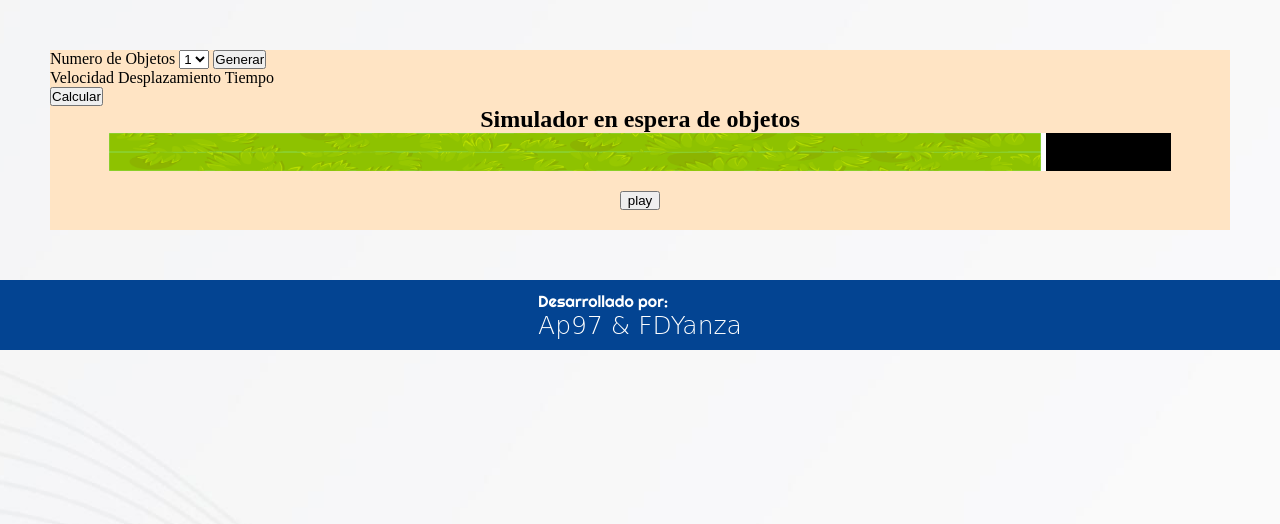
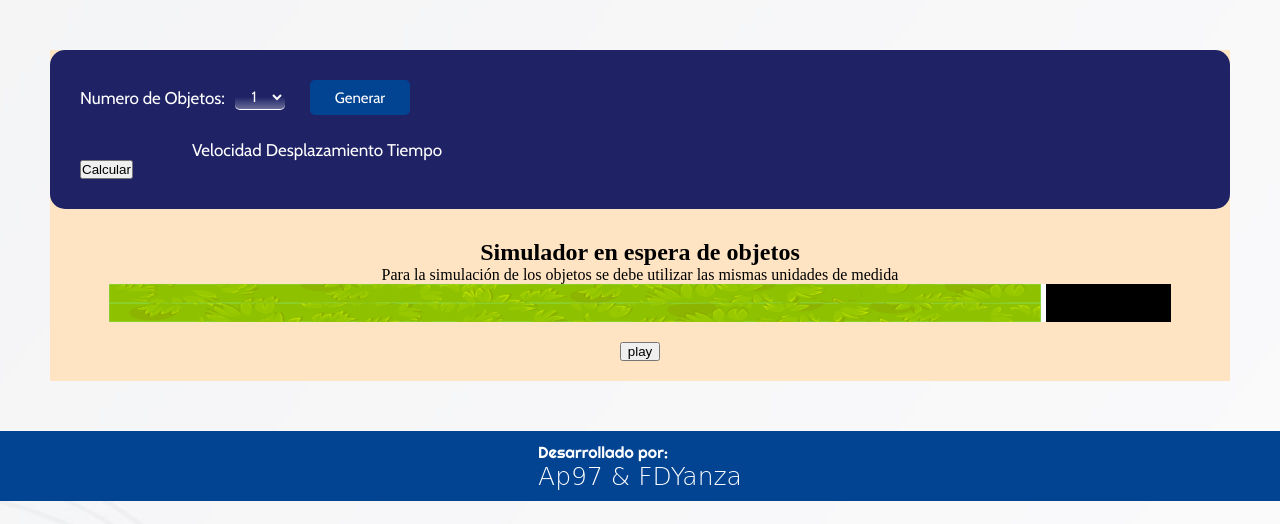
Before and after one commit to Aspg97/XRMRU, a PHP site: page /webComponents/PGG_ADD/simulador.html in a window 1280 px wide. Shown: the part 120-644 px from the top of the page. Run offline with PHP 8.4, Linux system fonts and the light colour scheme; some web fonts are replaced.

Commit message:
Poniendo estilos a la pestana simulador

```diff
--- a/webComponents/Estilos/estilosSimulator.css
+++ b/webComponents/Estilos/estilosSimulator.css
@@ -1,7 +1,9 @@
-.acc-sim{
-    width: 100%;
-    text-align: center;
+:root {
+    --first-color: #034492;
+    --second-color: #E8DAEF;
+    --compl-color: #0070C2;
 }
+/*Estilos de la parte de requeriemientos de datos*/
 .cont-simulator{
     width: 100%;
     padding: 50px;
@@ -11,6 +13,103 @@
     width: 100%;
     margin: 0 auto;
     background-color: bisque;
+}
+
+.enter-date{
+    padding: 30px;
+    margin-bottom: 30px;
+    border-radius: 15px;
+    background-color: #1F2366;
+}
+
+label{
+    font-size: 17px;
+    color: #fff;
+    font-family: 'Cabin', sans-serif;
+}
+
+select, input {
+    border-style: none;
+    border-radius: 5px;
+    font-family: 'Cabin', sans-serif;
+    outline: none;
+}
+
+.lbl-num-obj{
+    margin: 0 10px 0 0;
+}
+
+.option-info {
+    display: flex;
+    align-items: center;
+    margin-bottom: 25px;
+}
+
+.option-info select, select {
+    width: 50px;
+    height: 25px;
+    font-size: 15px;
+    text-align: center;
+    margin-right: 25px;
+    background: linear-gradient(to top, #fff5, #0000,#0000);
+    border-bottom: solid 1px #fff;
+    color: #fff;
+}
+
+.option-info select:hover{
+    transition: 0.5s;
+    background: none;
+    background-color: #fffa;
+    color: #000;
+}
+
+option {
+    color: #000;
+}
+
+.btn-gen-obj {
+    width: 100px;
+    height: 35px;
+    border-style: none;
+    outline: none;
+    border-radius: 5px;
+    background-color: var(--first-color);
+    font-family: 'Cabin', sans-serif;
+    font-size: 15px;
+    color: #fff;
+    font-weight: 500;
+}
+
+.btn-gen-obj:hover {
+    transition: 0.5s;
+    background-color: var(--compl-color);
+}
+
+.cont-lbl-in{
+    width: 80%;
+    margin: 0 auto;
+}
+
+.mos-obj {
+    display: flex;
+    margin: 20px;
+}
+
+.mos-obj label{
+    width: 100px;
+}
+
+
+
+.btn-simu{
+    display: block;
+}
+/*Fin de los estilos de la seccion de requerimientos de datos   */
+
+/*Estilos para el bloque de simulacion*/
+.acc-sim{
+    width: 100%;
+    text-align: center;
 }
 
 .cont-simu-glob{
@@ -64,9 +163,9 @@
     width: 100%;
 }
 
-
-
 .btn-play{
     width: 40px;
     margin: 20px;
 }
+
+/*fin de estilos para el bloque de simulacion*/
--- a/webComponents/JS/funsimulator.js
+++ b/webComponents/JS/funsimulator.js
@@ -1,11 +1,13 @@
 var numObj = document.getElementById("num-obj");
+const idTitulo = document.getElementById("id-title-simu");
 let crearObj = document.querySelector(".obj");
 let generar = document.getElementById("btn-gen");
 let calcular = document.getElementById("btn-simu");
 let conSimS = document.querySelector(".cont-simu-street");
 let frag = document.createDocumentFragment();
-let cont = false;
+var cont = false;
 generar.addEventListener("click", () => {
+    cont =true; // La variable detecta el click en el boton generar para cambiar la leyenda del titlo "Simulador en espera de objetos"
     crearObj.innerHTML = "";
     conSimS.innerHTML = "";
     console.log("Se genero " + numObj.value + " elementos");
@@ -42,12 +44,14 @@ generar.addEventListener("click", () => {
                     </select>
                 </div>
             </div>`;
-        objUni.appendChild(contInfoObj);
+        objUni.appendChild(contInfoObj); //Agregamos los inputs necesarios segun la seleccion de elementos
         const div = document.createElement("DIV");
         div.classList.add("cont-calle");
         div.id = "street"
         div.innerHTML = `<label class="eti-a">Auto `+(i+1)+`</label><div class="cont-auto cont-auto-`+i+`"><img src="../IMG/Simulator/componente-auto-` + i + `.png"  class="auto-simu"></div><img src="../IMG/Simulator/componente-asfalto.png">`;
-        frag.appendChild(div);
+        frag.appendChild(div); // Agregamos las diferentes pistas con los autos segun la seleccion de elementos
+        idTitulo.textContent = "Simulación 2D";
+        idTitulo.classList.add("traslation-tittle");
     }
     crearObj.appendChild(objUni);
     conSimS.appendChild(frag);
--- a/webComponents/PGG_ADD/simulador.html
+++ b/webComponents/PGG_ADD/simulador.html
@@ -10,6 +10,7 @@
     <link href="https://fonts.googleapis.com/css2?family=Sedgwick+Ave+Display&display=swap" rel="stylesheet">
     <link href="https://fonts.googleapis.com/css2?family=Righteous&display=swap" rel="stylesheet">
     <link href="https://fonts.googleapis.com/css2?family=Vina+Sans&display=swap" rel="stylesheet">
+    <link href="https://fonts.googleapis.com/css2?family=Cabin&display=swap" rel="stylesheet">
     <meta name="viewport" content="width=device-width, initial-scale=1.0">
     <title>M.R.U</title>
 
@@ -42,32 +43,36 @@
     <main class="cont-simulator">
         <div class="simulator">
             <section class="enter-date">
-                <div>
-                    <label>Numero de Objetos</label>
+                <div class="option-info">
+                    <label class="lbl-num-obj">Numero de Objetos:</label>
                     <select class="option-num-obj" id="num-obj">
                         <option>1</option>
                         <option>2</option>
                         <option>3</option>
                         <option>4</option>
                     </select>
-                    <button id="btn-gen">Generar</button>
+                    <button class="btn-gen-obj" id="btn-gen">Generar</button>
                 </div>
-                <div class="titulo-obj">
-                    <label>Velocidad</label>
-                    <label>Desplazamiento</label>
-                    <label>Tiempo</label>
+                <div class="cont-lbl-in">
+                    <div class="titulo-obj">
+                        <label>Velocidad</label>
+                        <label>Desplazamiento</label>
+                        <label>Tiempo</label>
+                    </div>
+                    <div class="obj" id="cont-date-obj"></div>
                 </div>
-                <div class="obj" id="cont-date-obj"></div>
-                <button id="btn-simu">Calcular</button>
+                <button class="btn-simu" id="btn-simu">Calcular</button>
             </section>
             <section class="acc-sim">
-                <h2 class="title-simu-state">Simulador en espera de objetos</h2>
+                <h2 class="title-simu-state" id="id-title-simu">Simulador en espera de objetos</h2>
+                <p>Para la simulación de los objetos se debe utilizar las mismas unidades de medida</p>
                 <div class="cont-simu-glob">
                     <div class="cont-simu">
                         <img src="../IMG/Simulator/componente-hierva-top.png" width="100%">
                         <div class="cont-simu-street">
                         </div>
                         <img src="../IMG/Simulator/componente-hierva-bottom.png" width="100%">
+
                     </div>
                     <div class="simu-start"></div>
                 </div>
```
